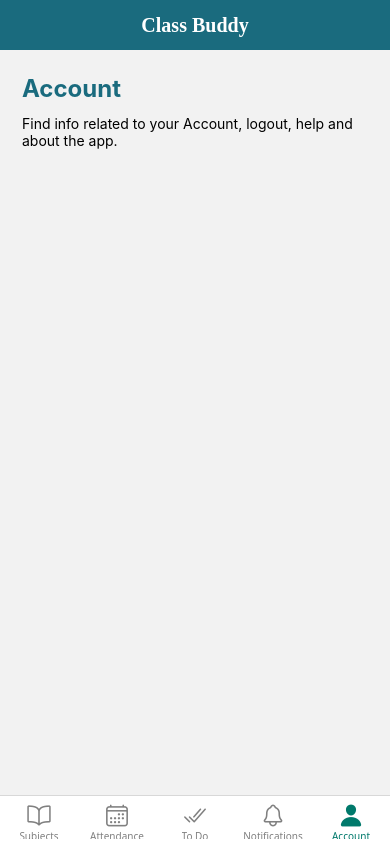
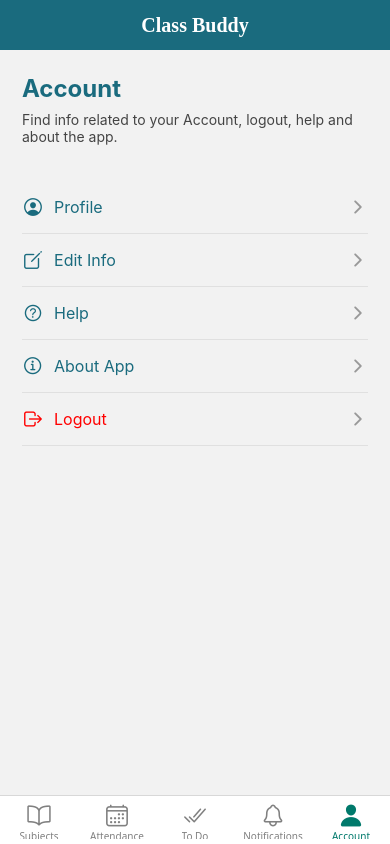
Before and after one commit to junaid4231/Class-Buddy, a React Native app: screen /Account in a window 390 px wide. Built offline with nearby package versions, Linux system fonts and the light colour scheme.

Commit message:
Accounts screen designed

```diff
--- a/screens/AccountScreen.tsx
+++ b/screens/AccountScreen.tsx
@@ -1,20 +1,58 @@
 import React from 'react';
-import {View, Text, StyleSheet, SafeAreaView, ScrollView} from 'react-native';
+import {
+  View,
+  Text,
+  StyleSheet,
+  SafeAreaView,
+  ScrollView,
+  TouchableOpacity,
+} from 'react-native';
+import Icon from 'react-native-vector-icons/Ionicons';
 
 const AccountScreen: React.FC = () => {
   return (
     <SafeAreaView>
       <ScrollView style={styles.Container}>
+        {/* Header */}
         <View style={styles.headingContainer}>
           <Text style={styles.headingTxt}>Account</Text>
           <Text style={styles.descriptionTxt}>
             Find info related to your Account, logout, help and about the app.
           </Text>
         </View>
+
+        {/* Options */}
+        <View style={styles.bodyContainer}>
+          <AccountOption icon="person-circle-outline" label="Profile" />
+          <AccountOption icon="create-outline" label="Edit Info" />
+          <AccountOption icon="help-circle-outline" label="Help" />
+          <AccountOption icon="information-circle-outline" label="About App" />
+          <AccountOption icon="log-out-outline" label="Logout" isDanger />
+        </View>
       </ScrollView>
     </SafeAreaView>
   );
 };
+
+const AccountOption = ({
+  icon,
+  label,
+  isDanger,
+}: {
+  icon: string;
+  label: string;
+  isDanger?: boolean;
+}) => (
+  <TouchableOpacity style={styles.optionRow}>
+    <View style={styles.iconLabel}>
+      <Icon name={icon} size={22} color={isDanger ? 'red' : '#1A6B7E'} />
+      <Text style={[styles.optionText, isDanger && {color: 'red'}]}>
+        {label}
+      </Text>
+    </View>
+    <Icon name="chevron-forward" size={20} color="#999" />
+  </TouchableOpacity>
+);
 
 export default AccountScreen;
 
@@ -24,14 +62,37 @@ const styles = StyleSheet.create({
     paddingVertical: 8,
     paddingHorizontal: 6,
   },
-  headingContainer: {},
+  headingContainer: {
+    marginBottom: 20,
+  },
   headingTxt: {
     fontSize: 24,
     color: '#1A6B7E',
     fontWeight: 'bold',
   },
   descriptionTxt: {
-    marginVertical: 12,
+    marginTop: 8,
+    fontSize: 14,
+    color: '#444',
   },
-  bodyContainer: {},
+  bodyContainer: {
+    marginTop: 16,
+  },
+  optionRow: {
+    flexDirection: 'row',
+    justifyContent: 'space-between',
+    alignItems: 'center',
+    paddingVertical: 14,
+    borderBottomWidth: 1,
+    borderBottomColor: '#E0E0E0',
+  },
+  iconLabel: {
+    flexDirection: 'row',
+    alignItems: 'center',
+    gap: 10,
+  },
+  optionText: {
+    fontSize: 16,
+    color: '#1A6B7E',
+  },
 });
```
